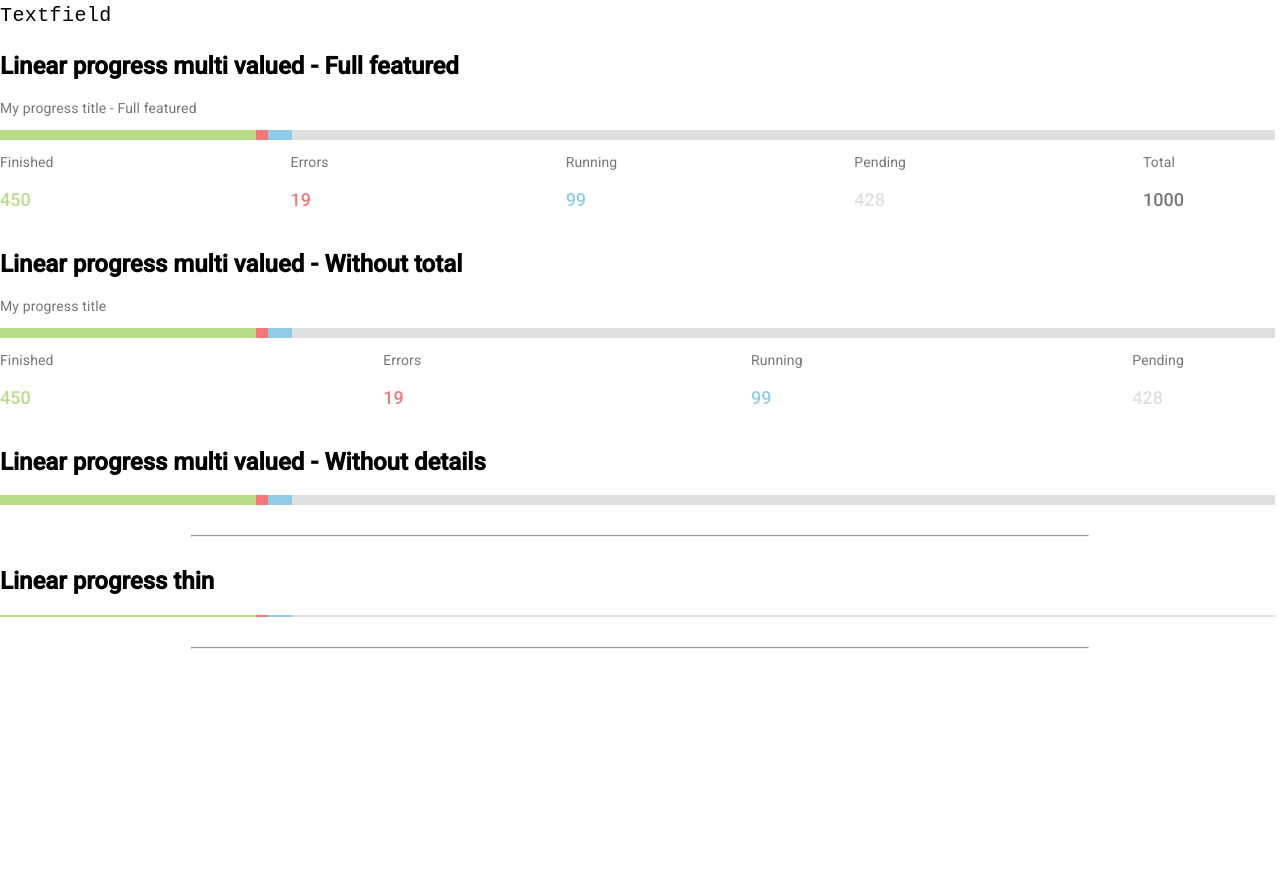
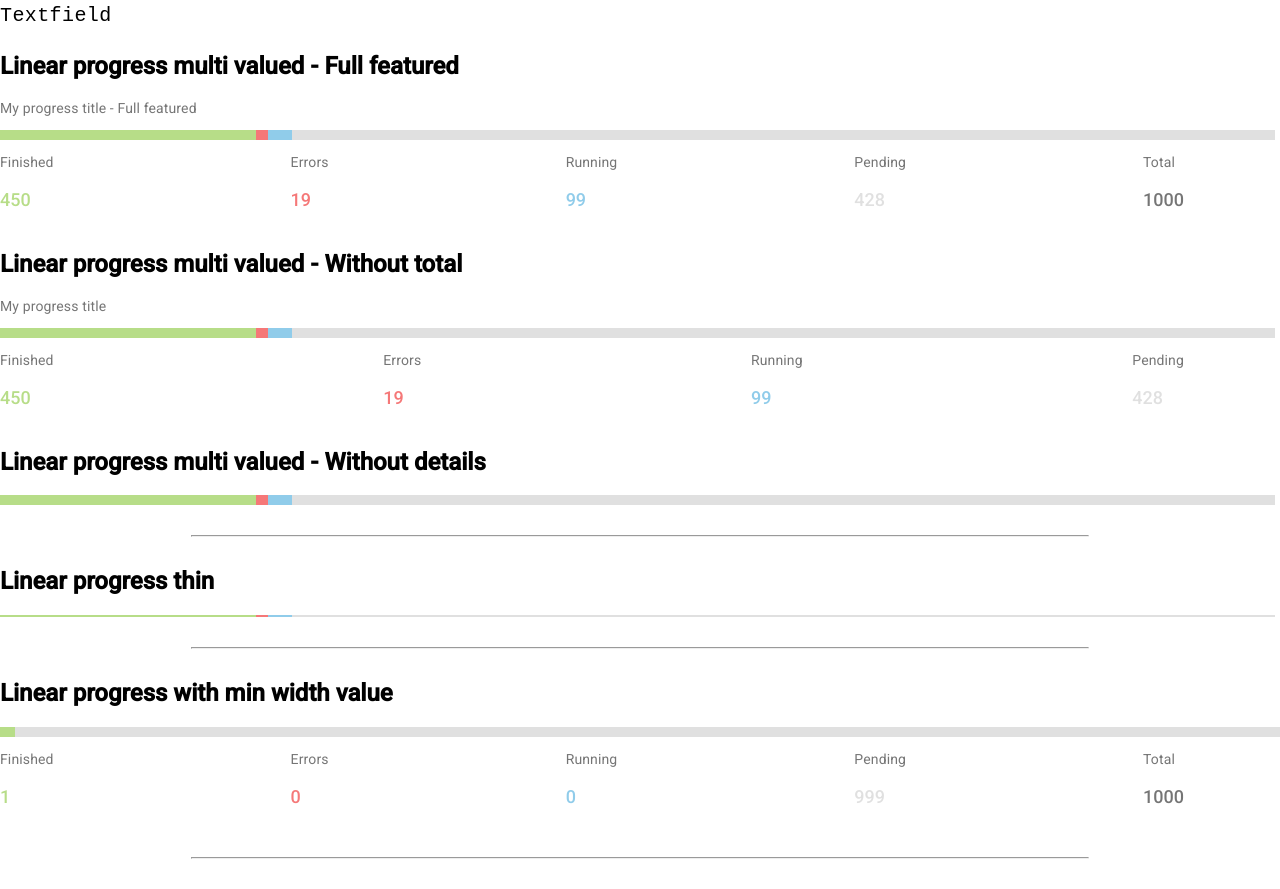
Before and after one commit to aodocs-backlight/aodocs-design-system, a website with bundled scripts: page molecule_linear-progress/doc/index.html in a window 1280 px wide. Before the commit the page ends 800 px from the top, so only its background shows below. Built offline with nearby package versions, Linux system fonts and the light colour scheme.

Commit message:
Fix the minWidth value management.
It was a number but we may let the developer set value as a string to handle px / rem / em / % ...

```diff
--- a/molecule_linear-progress/doc/index.html
+++ b/molecule_linear-progress/doc/index.html
@@ -90,6 +90,9 @@ limitations under the License.
   <h2>Linear progress thin</h2>
   <aodocs-linear-progress id="progress4" height="2px" total="1000"></aodocs-linear-progress>
   <hr class="divider">
+  <h2>Linear progress with min width value</h2>
+  <aodocs-linear-progress minWidth="15px" id="progress5" displayDetails="true" total="1000"></aodocs-linear-progress>
+  <hr class="divider">
 </body>
 
 </html>
--- a/molecule_linear-progress/doc/index.js
+++ b/molecule_linear-progress/doc/index.js
@@ -5,6 +5,7 @@ let linearEl = null;
 let linearEl2 = null;
 let linearEl3 = null;
 let linearEl4 = null;
+let linearEl5 = null;
 let count = 0;
 addEventListener('load', function() {
   document.body.classList.remove('unresolved');
@@ -12,6 +13,7 @@ addEventListener('load', function() {
   linearEl2 = document.querySelector('#progress2');
   linearEl3 = document.querySelector('#progress3');
   linearEl4 = document.querySelector('#progress4');
+  linearEl5 = document.querySelector('#progress5');
 
   linearEl2.displayTotal = false;
 
@@ -37,10 +39,33 @@ addEventListener('load', function() {
       title: 'Pending'
     }
   ]
+  let config2 = [
+    {
+      color: 'var(--aodocs-theme-light-green)',
+      value: 1,
+      title: 'Finished'
+    },
+    {
+      color: 'var(--aodocs-theme-light-red)',
+      value: 0,
+      title: 'Errors'
+    },
+    {
+      color: 'var(--aodocs-theme-light-blue)',
+      value: 0,
+      title: 'Running'
+    },
+    {
+      color: 'var(--aodocs-theme-grey-strokes)',
+      value: 999,
+      title: 'Pending'
+    }
+  ]
   linearEl.config = config;
   linearEl2.config = config;
   linearEl3.config = config;
   linearEl4.config = config;
+  linearEl5.config = config2;
 
   setInterval(() => {
     count++;
--- a/molecule_linear-progress/src/linear-progress.ts
+++ b/molecule_linear-progress/src/linear-progress.ts
@@ -42,8 +42,8 @@ export class LinearProgress extends LitElement {
   @property({type: String})
   public height = '10px';
 
-  @property({type: Number})
-  public minWidth = '10';
+  @property({type: String})
+  public minWidth = '10px';
 
   @property({type: Array})
   public config: Config[] = [];
```
